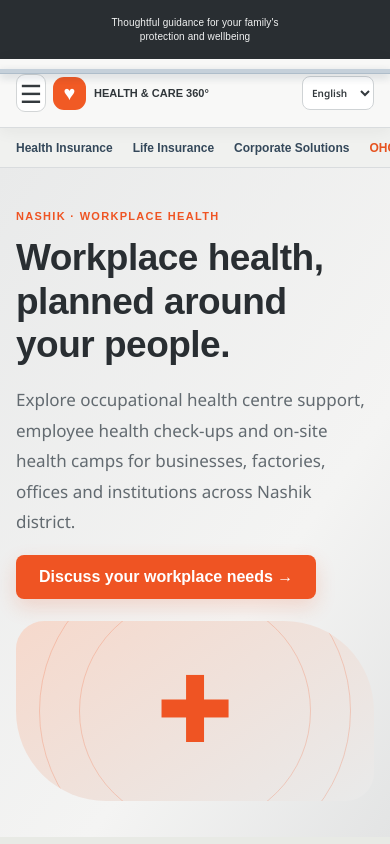
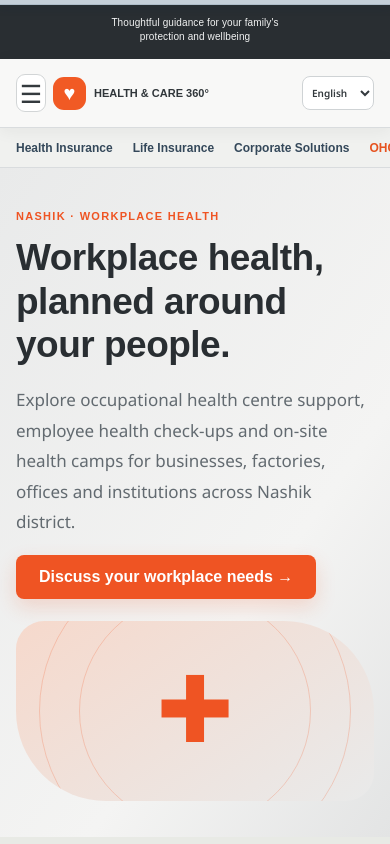
Before and after one commit to nileshbj/health-care-360, a plain HTML site: page ohc.html in a window 390 px wide. Shown: the top 844 px of the page. Drawn offline with Linux system fonts and the light colour scheme; a web font is replaced by a local one.

Commit message:
progress bar fix for mobile

```diff
--- a/hc360-common-nav.css
+++ b/hc360-common-nav.css
@@ -49,7 +49,7 @@
 
 /* Final shared overrides: keep the progress indicator directly below the sticky
    primary navigation and ensure legacy service-page mobile rules cannot hide it. */
-.hc360-progress{top:var(--hc360-progress-top,70px)!important}
+.hc360-progress{top:0!important}
 @media(max-width:1100px){
   .service-page .hc360-navlinks{display:flex}
   .service-page .hc360-navlinks:not(.is-open){visibility:hidden}
--- a/hc360-common-nav.js
+++ b/hc360-common-nav.js
@@ -46,13 +46,14 @@ function initHC360Header(){
   document.body.appendChild(progressBar);
  }
  const fill=progressBar.querySelector('#hc360-progress-fill')||progressBar.querySelector('span');
- const siteHeader=document.querySelector('.hc360-site-header');
  let progressFrame=0;
  const updateProgress=()=>{
   if(progressFrame)cancelAnimationFrame(progressFrame);
   progressFrame=requestAnimationFrame(()=>{
-   const headerHeight=siteHeader?Math.round(siteHeader.getBoundingClientRect().height):70;
-   document.documentElement.style.setProperty('--hc360-progress-top',headerHeight+'px');
+   // Keep the thin reading indicator at the viewport edge. The page can open
+   // directly at #home, where the sticky header may already be above the fold;
+   // offsetting by its height would place the bar over hero content.
+   document.documentElement.style.setProperty('--hc360-progress-top','0px');
    const root=document.scrollingElement||document.documentElement;
    const pageHeight=Math.max(root.scrollHeight,document.body.scrollHeight,document.documentElement.scrollHeight);
    const viewportHeight=window.innerHeight||document.documentElement.clientHeight;
@@ -67,7 +68,7 @@ function initHC360Header(){
  window.addEventListener('resize',updateProgress,{passive:true});
  window.addEventListener('load',updateProgress);
  window.addEventListener('pageshow',updateProgress);
- if('ResizeObserver'in window){const observer=new ResizeObserver(updateProgress);observer.observe(document.body);if(siteHeader)observer.observe(siteHeader);}
+ if('ResizeObserver'in window){const observer=new ResizeObserver(updateProgress);observer.observe(document.body);}
  updateProgress();
  // Two-message hero carousel
  const title=document.getElementById('heroRotatorTitle'),progress=document.getElementById('heroSlideProgress'),dots=[...document.querySelectorAll('.hero-dot')];
```
